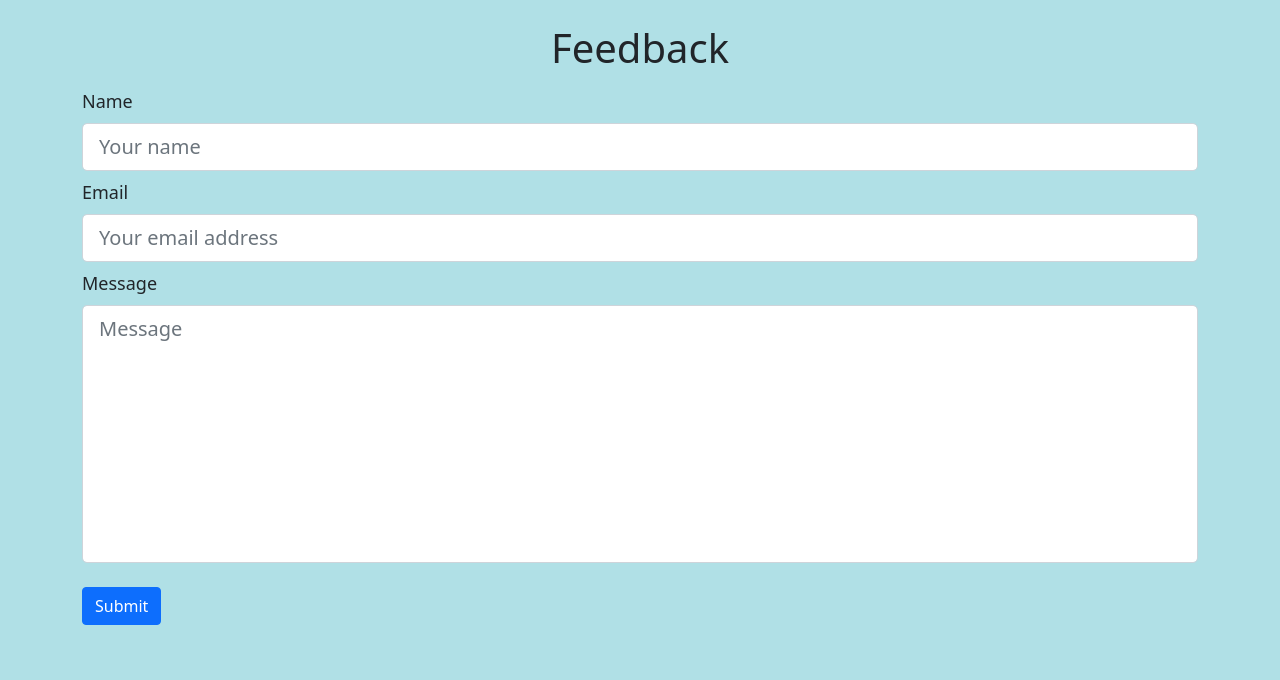
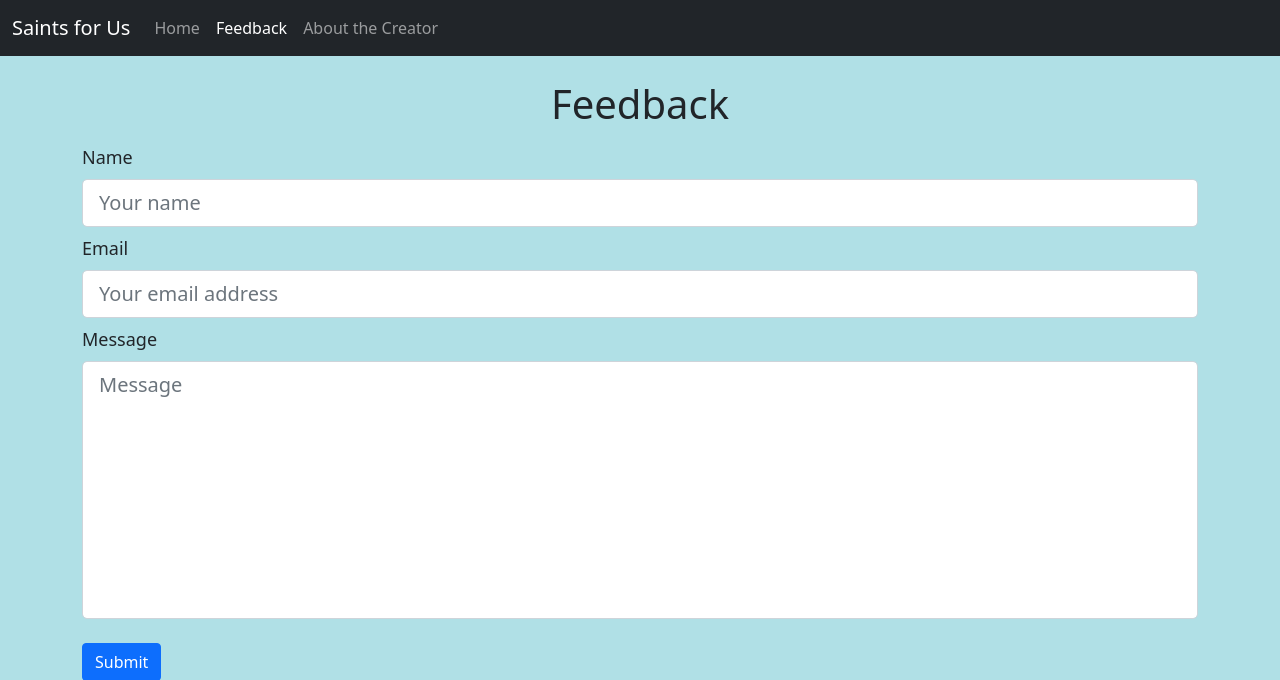
Before and after one commit to aidantomcy/saintsforus-py, a Flask app: template website/templates/feedback.html in a window 1280 px wide. Shown: the top 680 px of the page. Run offline with Flask 2, Linux system fonts and the light colour scheme; the template is opened without the code that fills it, so the values that code supplies are empty; some libraries are stand-ins or nearby versions.

Commit message:
Add navbar

```diff
--- a/website/templates/feedback.html
+++ b/website/templates/feedback.html
@@ -103,6 +103,38 @@
     <title>Feedback</title>
   </head>
   <body>
+    <nav class="navbar navbar-expand-lg navbar-dark bg-dark">
+      <div class="container-fluid">
+        <a class="navbar-brand">Saints for Us</a>
+        <button
+          class="navbar-toggler"
+          type="button"
+          data-bs-toggle="collapse"
+          data-bs-target="#navbarSupportedContent"
+          aria-controls="navbarSupportedContent"
+          aria-expanded="false"
+          aria-label="Toggle navigation"
+        >
+          <span class="navbar-toggler-icon"></span>
+        </button>
+        <div class="collapse navbar-collapse" id="navbarSupportedContent">
+          <ul class="navbar-nav me-auto mb-2 mb-lg-0">
+            <li class="nav-item">
+              <a class="nav-link" aria-current="page" href="/">Home</a>
+            </li>
+            <li class="nav-item">
+              <a class="nav-link active" href="/feedback">Feedback</a>
+            </li>
+            <li class="nav-item">
+              <a class="nav-link" href="https://aidantomcy.github.io"
+                >About the Creator</a
+              >
+            </li>
+          </ul>
+        </div>
+      </div>
+    </nav>
+
     <h1 class="d-flex justify-content-center align-items-center mt-4">
       Feedback
     </h1>
```
